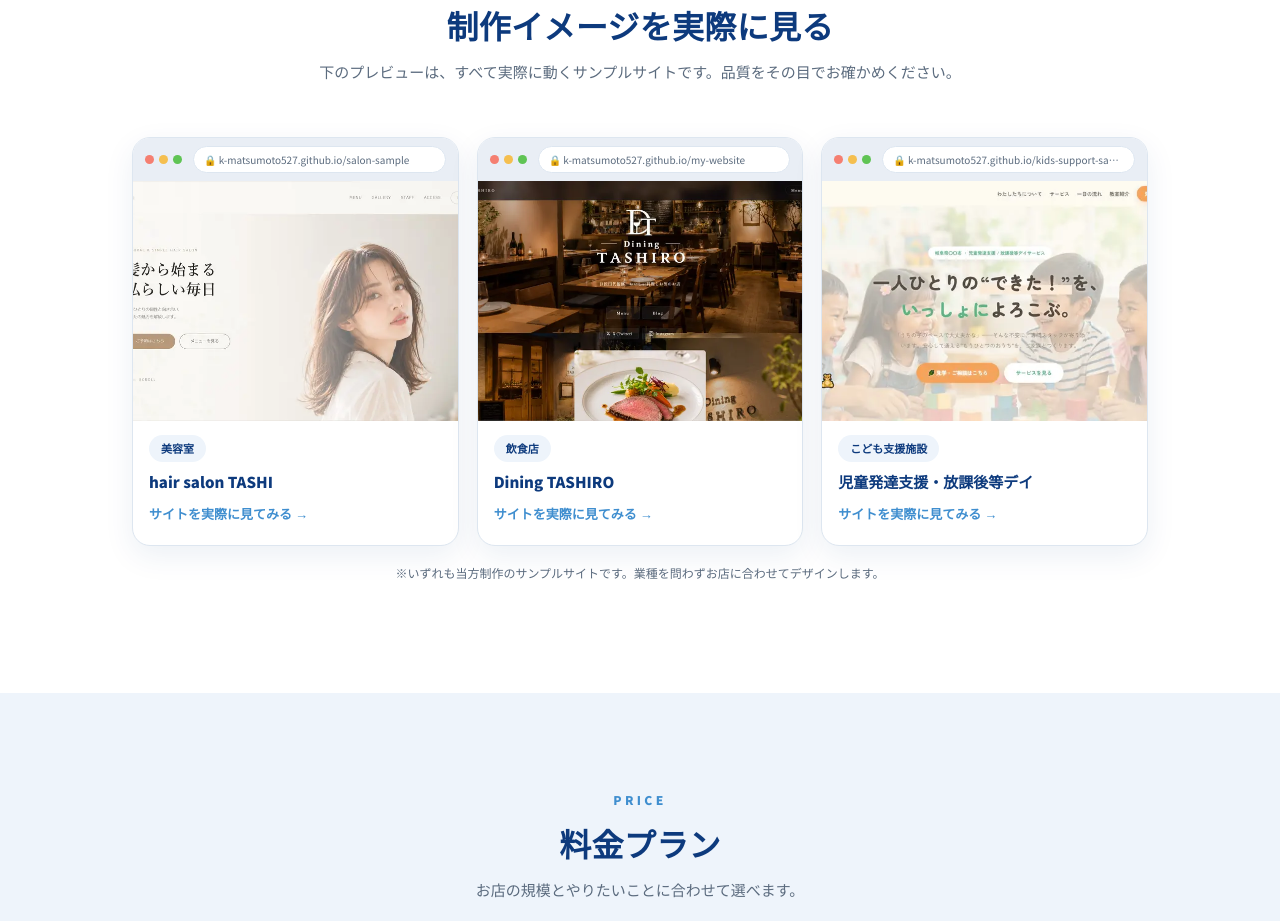
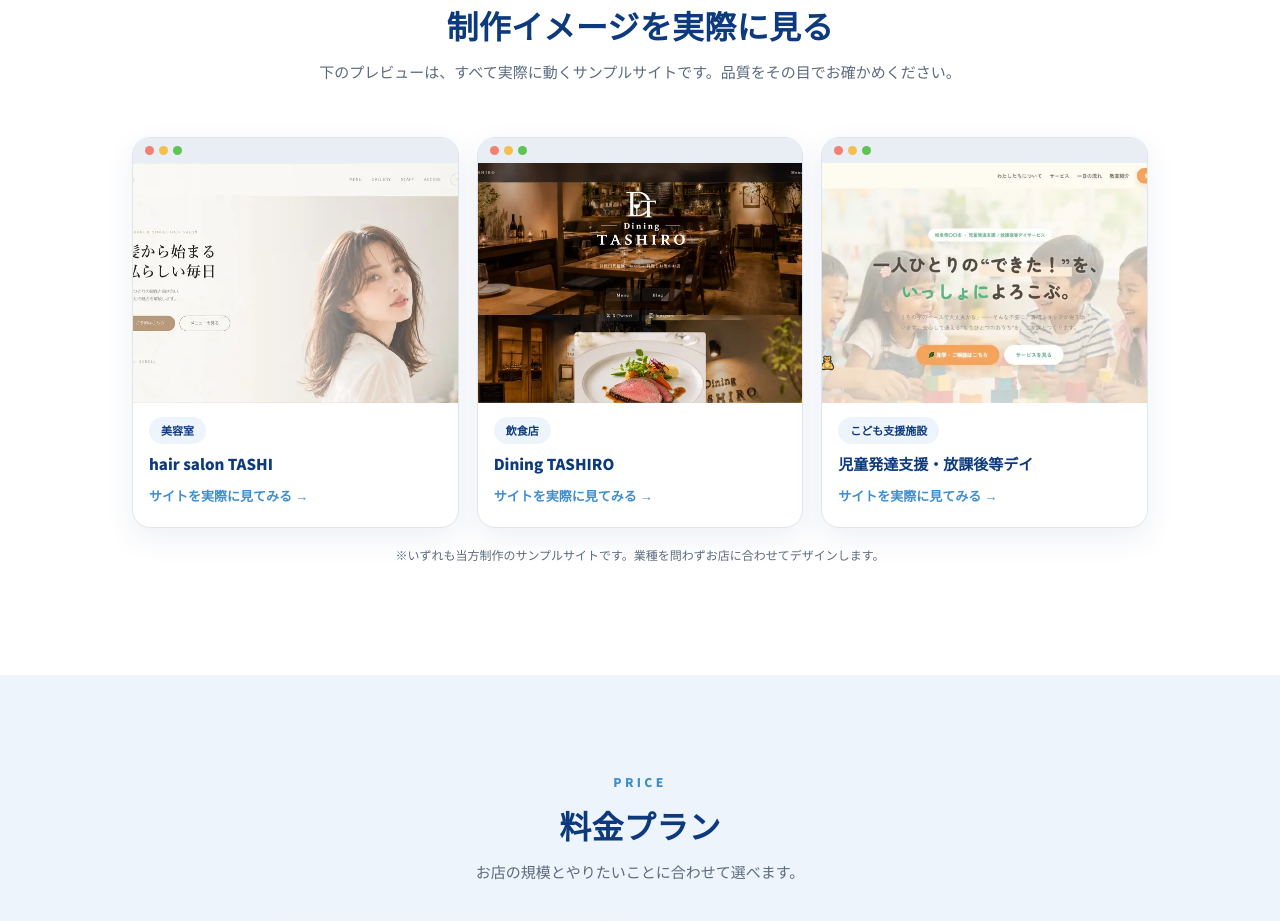
Before and after one commit to k-matsumoto527/easyweb-lp, a plain HTML site: page index.html in a window 1280 px wide. Shown: the part 2938-3859 px from the top of the page. Drawn offline with Linux system fonts and the light colour scheme.

Commit message:
WORKSのブラウザ風フレームからURL表示を削除
アドレスバー風のURLテキスト(🔒 k-matsumoto527.github.io/…)を3カード分削除。
信号色の3ドットは残しブラウザ風の意匠は維持。未使用になった.win .urlのCSSも削除。

Co-Authored-By: Claude Fable 5 <noreply@anthropic.com>

```diff
--- a/index.html
+++ b/index.html
@@ -189,7 +189,6 @@ section{scroll-margin-top:64px}
 .work .win i:nth-child(1){background:#f57f71}
 .work .win i:nth-child(2){background:#f5bf4f}
 .work .win i:nth-child(3){background:#5fc454}
-.work .win .url{flex:1; min-width:0; margin-left:6px; background:#fff; border:1px solid var(--line); border-radius:999px; font-size:10px; color:var(--muted); padding:3px 10px; white-space:nowrap; overflow:hidden; text-overflow:ellipsis}
 .work .prev{position:relative; display:block; height:240px; overflow:hidden; background:#fff}
 .work .prev img{width:100%; height:100%; object-fit:cover; object-position:top center; display:block; transition:transform .3s ease}
 /* ホバー時: 画像がわずかにズーム＋暗くなり「実際のサイトを見る」ピルが浮かぶ */
@@ -469,7 +468,7 @@ footer .flinks a:hover{color:#fff; text-decoration:underline}
     <p class="lead">下のプレビューは、すべて実際に動くサンプルサイトです。品質をその目でお確かめください。</p>
     <div class="works">
       <div class="work">
-        <div class="win" aria-hidden="true"><i></i><i></i><i></i><span class="url">🔒 k-matsumoto527.github.io/salon-sample</span></div>
+        <div class="win" aria-hidden="true"><i></i><i></i><i></i></div>
         <a class="prev" href="https://k-matsumoto527.github.io/salon-sample/salon-sample.html" target="_blank" rel="noopener" aria-label="美容室のサンプルサイトを新しいタブで見る">
           <img src="img/salon.webp" alt="美容室サイト hair salon TASHI の制作イメージ" width="800" height="478" loading="lazy">
         </a>
@@ -480,7 +479,7 @@ footer .flinks a:hover{color:#fff; text-decoration:underline}
         </div>
       </div>
       <div class="work">
-        <div class="win" aria-hidden="true"><i></i><i></i><i></i><span class="url">🔒 k-matsumoto527.github.io/my-website</span></div>
+        <div class="win" aria-hidden="true"><i></i><i></i><i></i></div>
         <a class="prev" href="https://k-matsumoto527.github.io/my-website/" target="_blank" rel="noopener" aria-label="ダイニングのサンプルサイトを新しいタブで見る">
           <img src="img/dining.webp" alt="飲食店サイト Dining TASHIRO の制作イメージ" width="800" height="476" loading="lazy">
         </a>
@@ -491,7 +490,7 @@ footer .flinks a:hover{color:#fff; text-decoration:underline}
         </div>
       </div>
       <div class="work">
-        <div class="win" aria-hidden="true"><i></i><i></i><i></i><span class="url">🔒 k-matsumoto527.github.io/kids-support-sample</span></div>
+        <div class="win" aria-hidden="true"><i></i><i></i><i></i></div>
         <a class="prev" href="https://k-matsumoto527.github.io/kids-support-sample/" target="_blank" rel="noopener" aria-label="こども支援施設のサンプルサイトを新しいタブで見る">
           <img src="img/kids.webp" alt="こども支援施設サイト 〇〇KIDS の制作イメージ" width="800" height="391" loading="lazy">
         </a>
```
